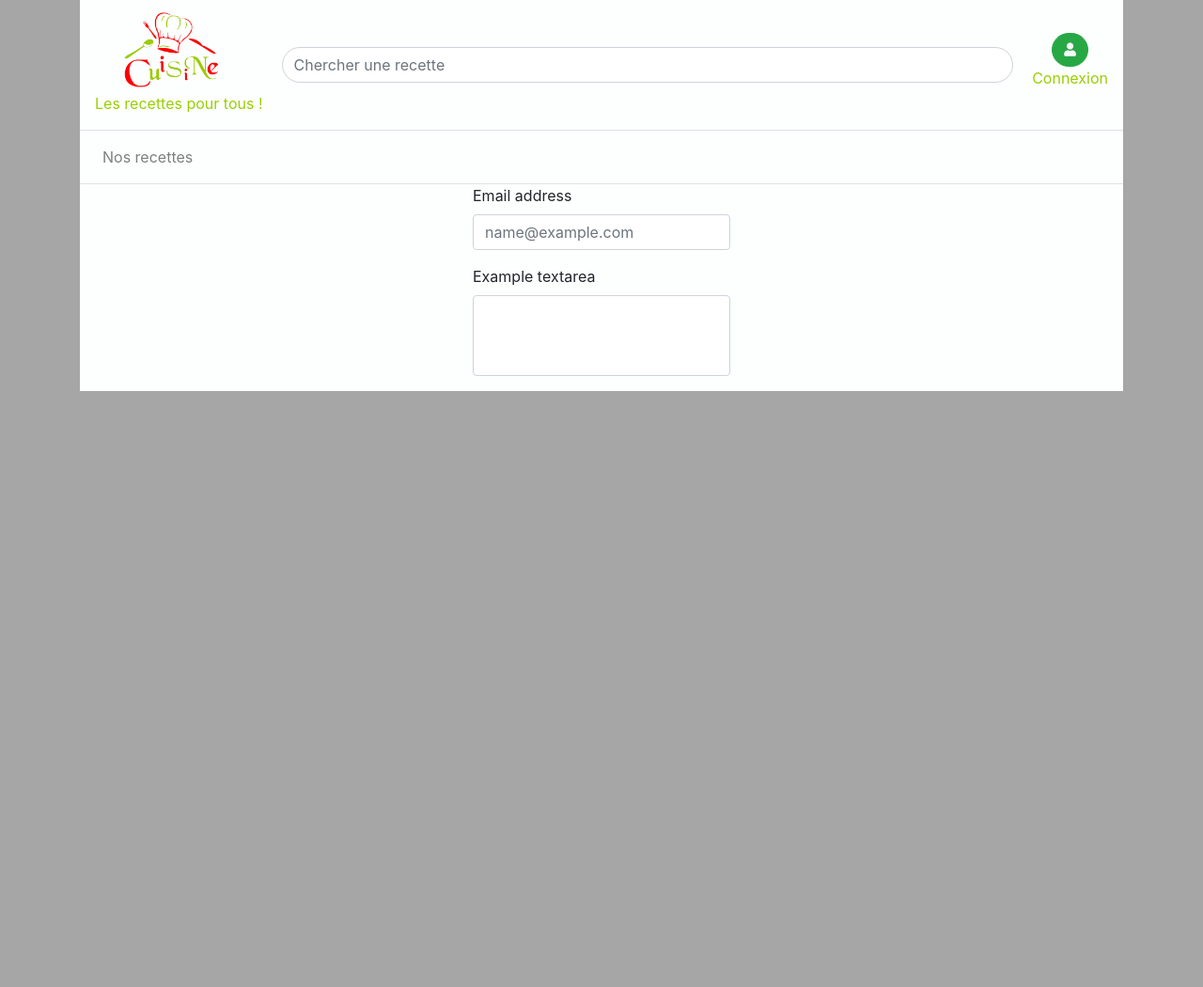
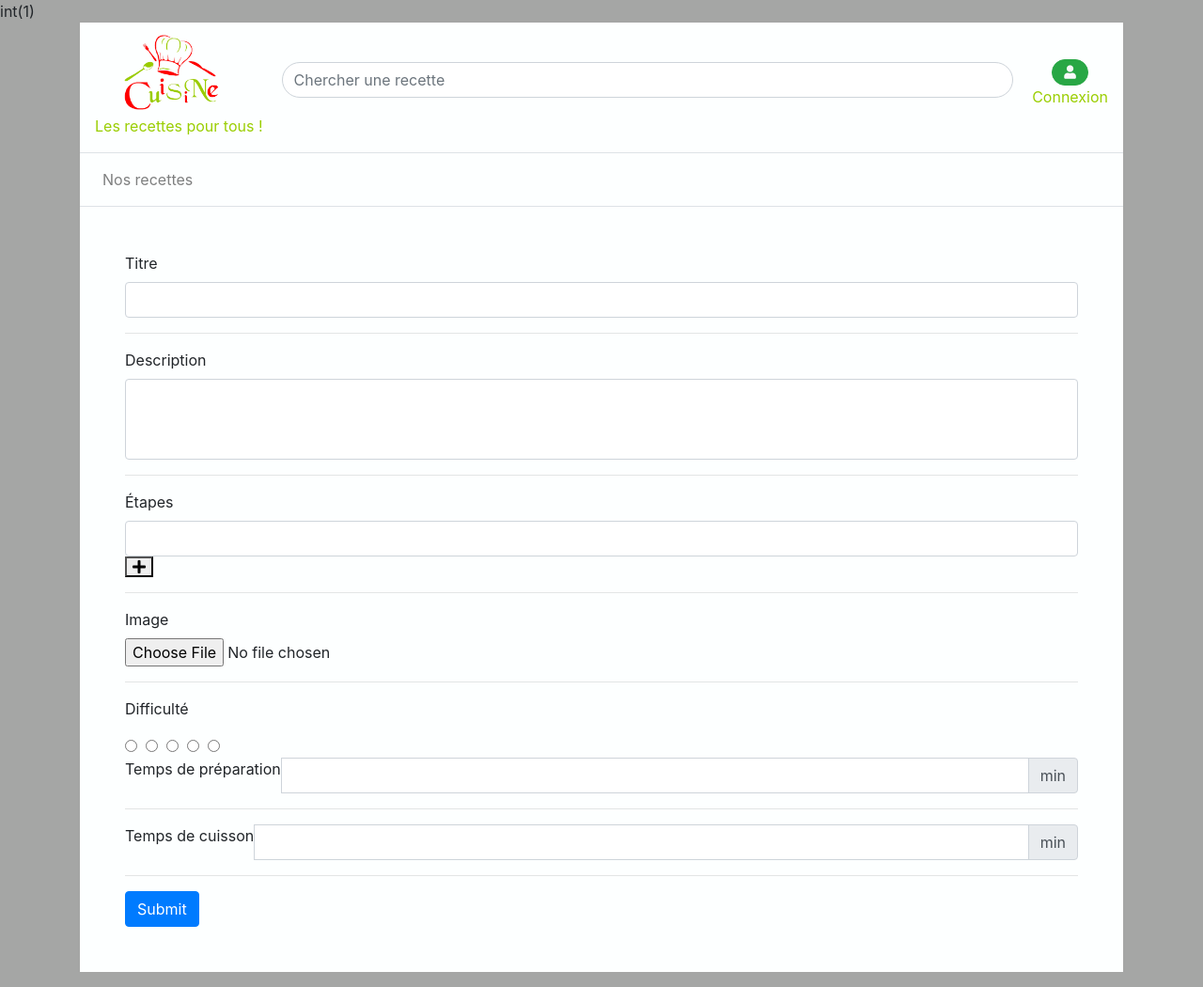
Before and after one commit to Beaurval/recettes_programmeur, a PHP site: page /ajouter.php in a window 1280 px wide. Shown: the whole page at 94% size. Before the commit the page ends 416 px from the top, so only its background shows below. Run offline with PHP 8.4, Linux system fonts and the light colour scheme; the visitor is signed in with stand-in values (Sample User, id 1); some libraries are stand-ins or nearby versions.

Commit message:
modification ajouter

```diff
--- a/ajouter.php
+++ b/ajouter.php
@@ -1,5 +1,42 @@
 <?php
 session_start();
+require_once 'bdd.php';
+var_dump($_SESSION['ID_USER']);
+
+
+if (!empty($_POST)) {
+    $titre = $_POST['TITRE'];
+    $resume = $_POST['RESUME'];
+    $image = $_POST['IMAGE'];
+    $difficulte = $_POST['DIFFICULTE'];
+    $temps = $_POST['TEMPS'];
+    $cuisson = $_POST['CUISSON'];
+    $req = $pdo->prepare('INSERT INTO t_recette(ID_USER, TITRE, RESUME, IMAGE, DIFFICULTE, TEMPS, CUISSON, DATE) VALUES(?,?,?,?,?,?,?,NOW())');
+    $req->execute(array(
+        $_SESSION['ID_USER'],
+        $_POST['TITRE'],
+        $_POST['RESUME'],
+        $_POST['IMAGE'],
+        $_POST['DIFFICULTE'],
+        $_POST['TEMPS'],
+        $_POST['CUISSON']
+    ));
+
+    $numero = 1;
+    foreach($_POST['CONSIGNE'] as $consigne) {
+
+        $req = $pdo->prepare('INSERT INTO t_etapes(ID_RECETTE, NUM, CONSIGNE) VALUES(?,?,?)');
+        $req->execute(array(
+            $pdo->lastInsertId(),
+            $numero,
+            $consigne
+        ));
+        $numero ++;
+    }
+}
+
+
+
 ?>
 <!doctype html>
 <html lang="fr">
@@ -20,16 +57,91 @@ session_start();
     $ajouter = 'active';
     require_once 'templates/navbar.php';
     ?>
-    <div class="row bg-custom m-0">
-        <form class="mx-auto ">
-            <div class="form-group">
-                <label for="exampleFormControlInput1">Email address</label>
-                <input type="email" class="form-control" id="exampleFormControlInput1" placeholder="name@example.com">
+    <form action="ajouter.php" method="POST" class="bg-custom p-5">
+        <div class="form-group">
+            <label for="titre">Titre</label>
+            <input type="text" class="form-control" id="titre" aria-describedby="emailHelp" name="TITRE" placeholder="">
+        </div>
+        <hr>
+        <div class="form-group">
+            <label for="description">Description</label>
+            <textarea class="form-control" id="description" name="RESUME" rows="3"></textarea>
+        </div>
+        <hr>
+        <div class="input_fields_wrap form-group">
+            <div>
+                <label for="step">Étapes</label>
+                <input type="text" class="form-control" id="step" name="CONSIGNE[]">
+                <button class="add_field_button"><i class="fas fa-plus"></i></button>
             </div>
-            <div class="form-group">
-                <label for="exampleFormControlTextarea1">Example textarea</label>
-                <textarea class="form-control" id="exampleFormControlTextarea1" rows="3"></textarea>
+        </div>
+        <hr>
+        <div class="form-group">
+            <label for="image">Image</label>
+            <input type="file" class="form-control-file" id="image" name="IMAGE">
+        </div>
+        <hr>
+        <p>Difficulté</p>
+        <div id="reviewStars-input">
+            <input id="star-4" type="radio" value="5" name="DIFFICULTE"/>
+            <label title="gorgeous" for="star-4"></label>
+
+            <input id="star-3" type="radio" value="4" name="DIFFICULTE"/>
+            <label title="good" for="star-3"></label>
+
+            <input id="star-2" type="radio" value="3" name="DIFFICULTE"/>
+            <label title="regular" for="star-2"></label>
+
+            <input id="star-1" type="radio" value="2" name="DIFFICULTE"/>
+            <label title="poor" for="star-1"></label>
+
+            <input id="star-0" type="radio" value="1" name="DIFFICULTE"/>
+            <label title="bad" for="star-0"></label>
+        </div>
+        <div class="input-group">
+            <label for="temps">Temps de préparation</label>
+            <input type="text" id="temps" name="TEMPS" class="form-control">
+            <div class="input-group-append">
+                <span class="input-group-text">min</span>
             </div>
-        </form>
-    </div>
+        </div>
+        <hr>
+        <div class="input-group">
+            <label for="cuisson">Temps de cuisson</label>
+            <input type="text" id="cuisson" name="CUISSON" class="form-control">
+            <div class="input-group-append">
+                <span class="input-group-text">min</span>
+            </div>
+        </div>
+        <hr>
+        <button type="submit" class="btn btn-primary">Submit</button>
+    </form>
 </div>
+<script>
+    $(document).ready(function() {
+        var max_fields      = 10; //maximum input boxes allowed
+        var wrapper         = $(".input_fields_wrap"); //Fields wrapper
+        var add_button      = $(".add_field_button"); //Add button ID
+
+        var x = 1; //initlal text box count
+
+
+        $(add_button).click(function(e){ //on add input button click
+            e.preventDefault();
+            if(x < max_fields){ //max input box allowed
+
+                //text box increment
+                $(wrapper).append('<div><input class="form-control" type="text" name="CONSIGNE[]"/><a href="#" class="remove_field">Remove</a></div>'); //add input box
+                x++;
+            }
+        });
+
+        $(wrapper).on("click",".remove_field", function(e){ //user click on remove text
+
+            e.preventDefault();
+            $(this).parent('div').remove();
+            x--;
+        })
+    });
+
+</script>
```
